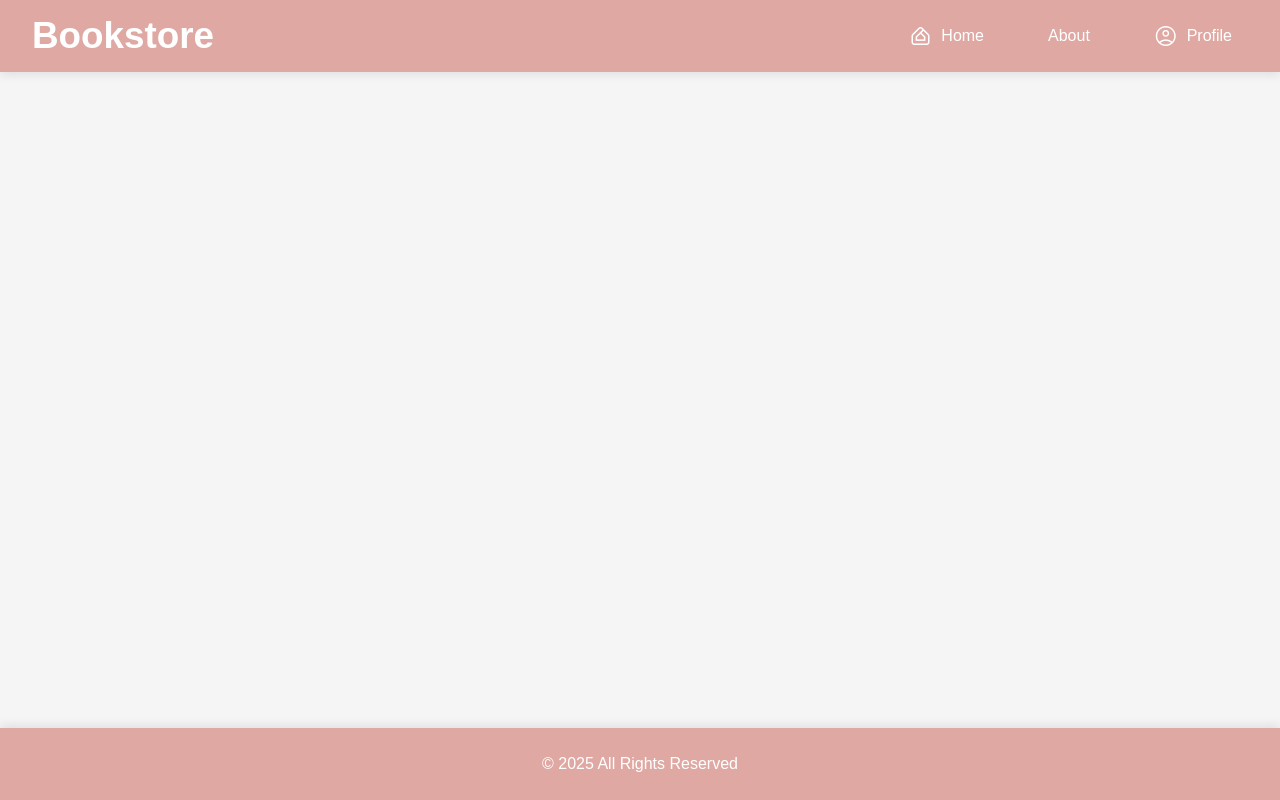
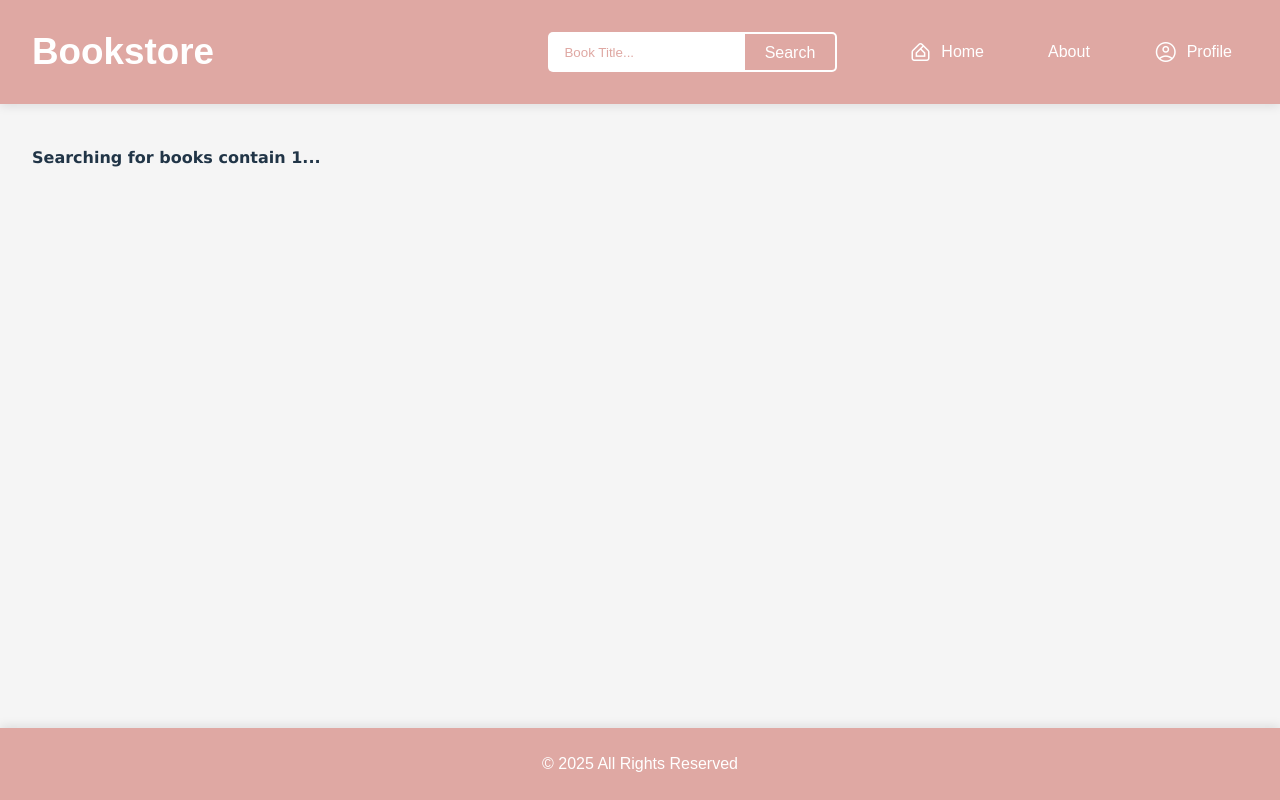
Before and after one commit to khuynh134/Bookstore, a React (Vite) app: page /s/1 in a window 1280 px wide. Built offline with nearby package versions, Linux system fonts and the light colour scheme.

Commit message:
Add SearchBar and SearchPage

```diff
--- a/src/App.jsx
+++ b/src/App.jsx
@@ -5,6 +5,8 @@ import './App.css'
 import Home from './pages/Home';
 import About from './pages/About';
 import Profile from './pages/Profile';
+import SearchResult from './pages/SearchResult';
+import SearchBar from './components/SearchBar';
 
 function App() {
   return (
@@ -16,6 +18,9 @@ function App() {
             <h2>Bookstore </h2>
           </div>
           <div className="nav-links">
+            <div className='nav-link'>
+              <SearchBar></SearchBar>
+            </div>
             <Link to="/" className="nav-link home-icon-link">
               <span className="material-symbols-outlined">home_app_logo</span>
               Home
@@ -34,6 +39,7 @@ function App() {
             <Route path="/" element={<Home />} />
             <Route path="/about" element={<About />} />
             <Route path="/profile" element={<Profile />} />
+            <Route path="/s/:query" element={<SearchResult/>} />
           </Routes>
         </main>
 
--- /dev/null
+++ b/src/components/SearchBar.css
@@ -0,0 +1,46 @@
+.search-form{
+    display: flex;
+    align-items: center;
+    padding: 0.5rem;
+    font-weight: 500;
+    font-size: 1rem;
+}
+
+.search-form input,
+.search-form button{
+    box-sizing: border-box;
+    height: 2.5rem;
+    outline: none;
+}
+
+.search-form input:focus,
+.search-form button:focus{
+    outline: none;
+}
+
+.search-form input{
+    background-color: white;
+    color:#DFA8A3;
+    border-radius: 5px 0 0 5px;
+    border: none;
+    padding-left: 1rem;
+}
+
+.search-form input::placeholder{
+    color:#DFA8A3;
+}
+
+.search-form button{
+    background-color: #DFA8A3;
+    color:white;
+    text-align: center;
+    border-radius: 0 5px 5px 0;
+    border-color: white;
+    border-width: 2px;
+}
+
+.search-form button:hover{
+    background-color: white;
+    color:#DFA8A3;
+    text-shadow: blue;
+}
--- /dev/null
+++ b/src/components/SearchBar.jsx
@@ -0,0 +1,23 @@
+import './SearchBar.css';
+import {useState} from 'react';
+import { useNavigate } from 'react-router-dom';
+
+export default function SearchBar(){
+    const [searchQuery, setSearchQuery] = useState("");
+    const navigate = useNavigate();
+
+    function handleSubmit(e){
+        e.preventDefault();
+        navigate(`/s/${encodeURIComponent(searchQuery)}`);
+    };
+
+    return (
+        <form className="search-form" onSubmit= {handleSubmit}>
+            <input type="text" placeholder="Book Title..." onChange={(e) => setSearchQuery(e.target.value)}>
+            </input>
+            <button type="submit">
+                Search
+            </button>
+        </form>
+    );
+}
--- /dev/null
+++ b/src/pages/SearchResult.jsx
@@ -0,0 +1,13 @@
+import { useParams } from 'react-router-dom';
+import './SearchResult.css'
+
+export default function SearchResult(){
+    let searchQuery = useParams().query
+    return (
+        <div>
+            <h2>
+                Searching for books contain {searchQuery}...
+            </h2>
+        </div>
+    );
+}
```
Also changed, not shown: src/pages/SearchResult.css (added).
